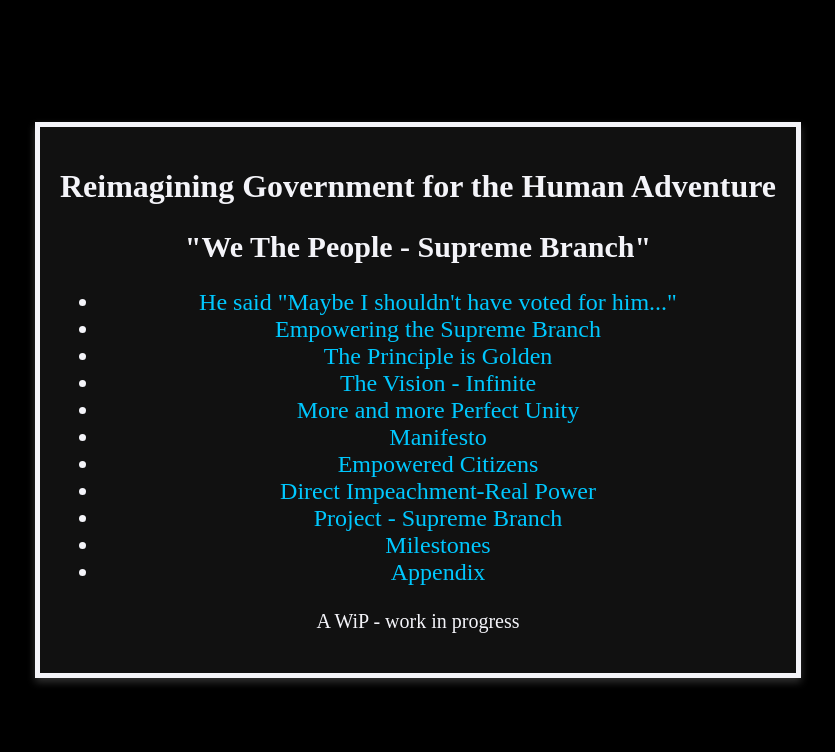
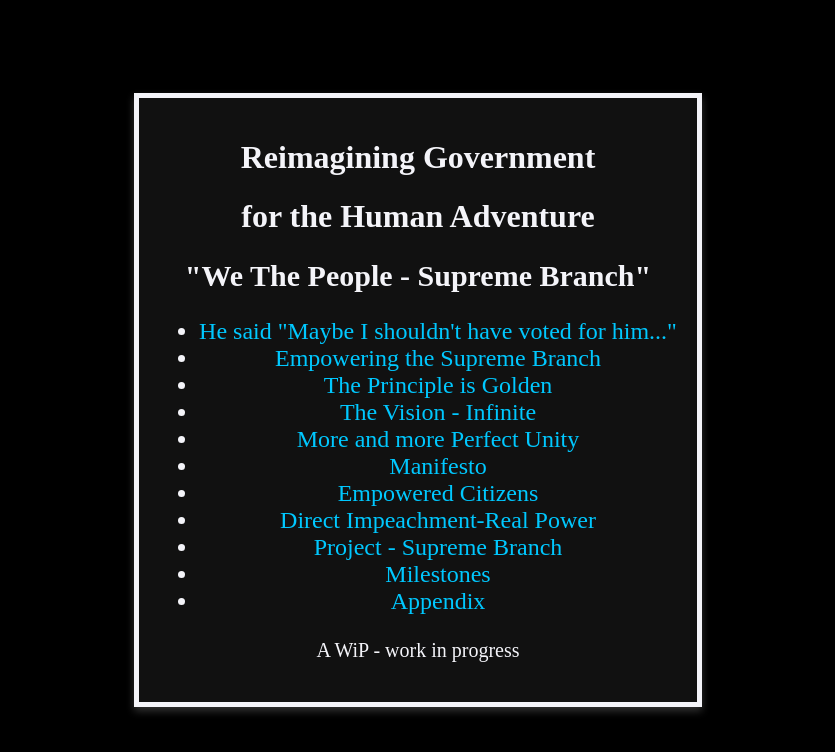
Before and after one commit to 45Harley/CB, a plain HTML site: page index.html in a window 1280 px wide. Shown: the whole page, without its empty margins (222-1057 px from the left). Drawn offline with Linux system fonts and the light colour scheme.

Commit message:
Add files via upload

```diff
--- a/index.html
+++ b/index.html
@@ -48,7 +48,8 @@ content="https://45harley.github.io/CB/actionplan.jpg">
 </head>
 <body>
     <div class="container">
-        <h1>Reimagining Government for the Human Adventure</h1>
+        <h1>Reimagining Government</h1>
+       <h1>for the Human Adventure</h1>
         <h2>"We The People - Supreme Branch"</h2>
         <ul>
             <li><a href="whatyouvotefor-x.html">He said  "Maybe I shouldn't have voted for him..."</a></li>
```
